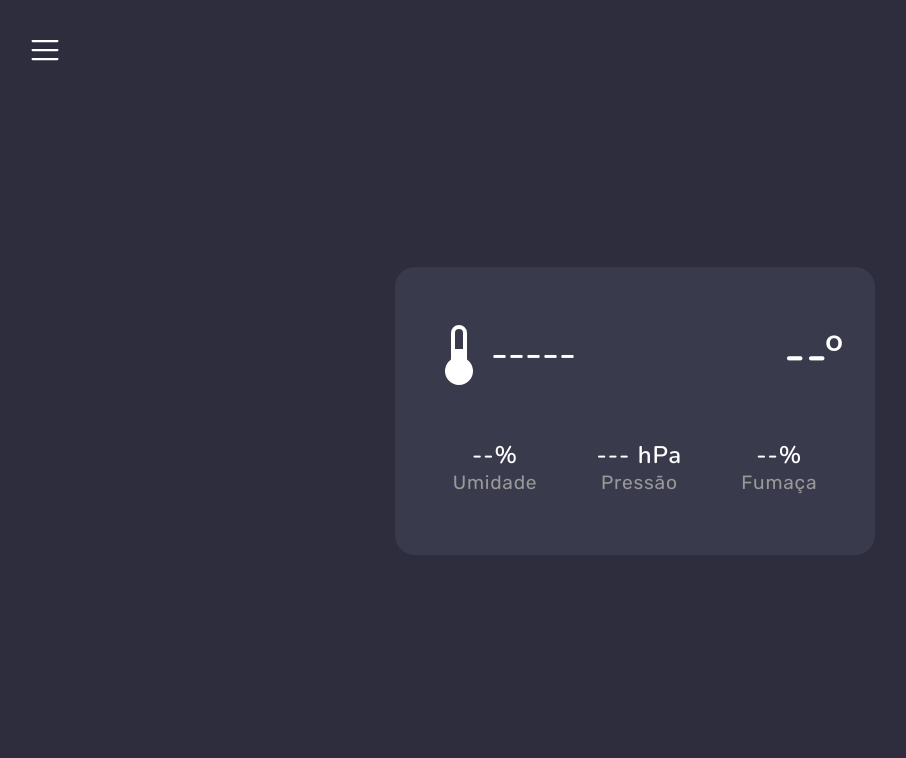
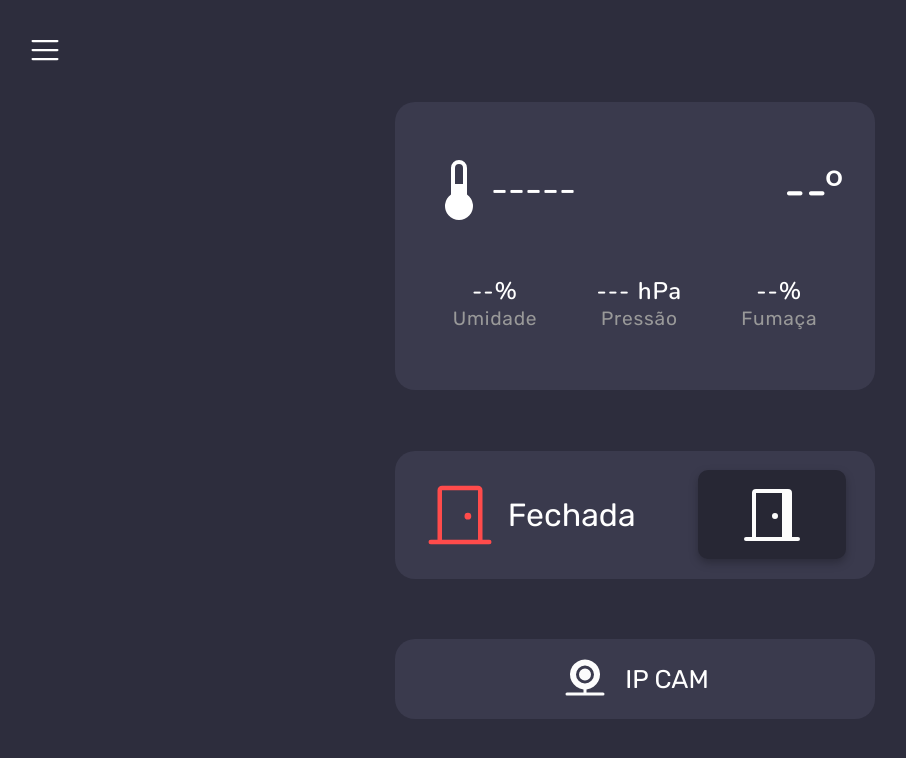
Before and after one commit to dev-rafaelmachado/Goody, a React (Create React App) app in the folder app/: page /dashboard in a window 1280 px wide. Shown: the top 758 px of the page, without its empty margins (5-911 px from the left). Built offline with nearby package versions, Linux system fonts and the light colour scheme; no server answers; the database is empty.

Commit message:
Logic and Style Done

```diff
--- /dev/null
+++ b/app/src/components/Door.js
@@ -0,0 +1,39 @@
+import Style from "../css/components/door.module.css";
+import { Door as DoorIcon, DoorOpen } from "@phosphor-icons/react";
+import useFirebaseValue from "../hooks/useFirebaseValue";
+import { ref, set } from "firebase/database";
+import { db } from "../services/Firebase";
+
+const Door = () => {
+  const statusDoor = useFirebaseValue("/room/components/door/isopen");
+
+  function handdleOpenDoor() {
+    set(ref(db, "/room/components/door/handleopen"), true);
+  }
+
+  return (
+    <div className={Style.box}>
+      <div className={Style.status}>
+        {statusDoor !== true ? (
+          <>
+            <DoorIcon size={"4.5rem"} color="#FF4B4B" /> <h4>Fechada</h4>
+          </>
+        ) : (
+          <>
+            <DoorOpen size={"4.5rem"} color="#A8FF7E" /> <h4>Aberta</h4>
+          </>
+        )}
+      </div>
+
+      {statusDoor !== true ? (
+        <div onClick={handdleOpenDoor} className={Style.open}>
+          <DoorOpen size={"4rem"} color="#fcfcfc" weight="fill" />{" "}
+        </div>
+      ) : (
+        ""
+      )}
+    </div>
+  );
+};
+
+export default Door;
--- /dev/null
+++ b/app/src/components/IPCam.js
@@ -0,0 +1,13 @@
+import Style from "../css/components/ipcam.module.css";
+import { Webcam } from "@phosphor-icons/react";
+
+const Ipcam = () => {
+  return (
+    <div className={Style.box}>
+      <Webcam size={"3rem"} color="#fcfcfc" weight="fill" />
+      <h2>IP CAM</h2>
+    </div>
+  );
+};
+
+export default Ipcam;
--- /dev/null
+++ b/app/src/css/components/door.module.css
@@ -0,0 +1,57 @@
+.box{
+    width: 30rem;
+    height: 8rem;
+    padding: 1.2rem 1.8rem;
+
+    display: flex;
+    align-items: center;
+    justify-content: space-between;
+
+    background: var(--primary-color);
+    border-radius: 20px;
+}
+
+.status{
+    display: flex;
+    align-items: center;
+
+    gap: 12px;
+}
+
+.status h4{
+    font-family: 'Rubik';
+    font-weight: 400;
+    font-size: 2rem;
+    color: #FFFFFF;
+}
+
+.open{
+    width: 35%;
+    height: 100%;
+    border-radius: 10px;
+
+    display: grid;
+    place-items: center;
+
+    background: var(--secundary-color);
+    filter: drop-shadow(0px 4px 4px rgba(0, 0, 0, 0.25));
+    transition: 0.3s ease-in-out;
+}
+
+.open svg{
+    transition: 0.3s ease-in-out;
+}
+
+.open:hover{
+    filter: none;
+    box-shadow: inset 0px 4px 4px rgba(0, 0, 0, 0.25);
+}
+
+.open:hover svg{
+    fill: #a9fda6;
+    transform: scale(1.05);
+}
+
+.open:active{
+    transform: scale(0.4);
+}
--- /dev/null
+++ b/app/src/css/components/ipcam.module.css
@@ -0,0 +1,30 @@
+.box{
+    width: 30rem;
+    height: 5rem;
+
+    background: var(--primary-color);
+    border-radius: 20px;
+
+    display: flex;
+    align-items: center;
+    justify-content: center;
+
+    gap: 1rem;
+    transition: 0.3s ease-in-out;
+}
+
+.box h2{
+    font-family: 'Rubik';
+    font-weight: 400;
+    font-size: 1.6rem;
+    color: #fff;
+}
+
+.box:hover{
+    transform: scale(1.01);
+    filter: drop-shadow(0px 4px 4px rgba(0, 0, 0, 0.25));
+}
+
+.box:active{
+    transform: scale(0.4);
+}
--- a/app/src/hooks/useFetch.js
+++ b/app/src/hooks/useFetch.js
@@ -1,12 +1,13 @@
-import { getDatabase, ref, child, get } from "firebase/database";
+import { ref, child, get } from "firebase/database";
 import { useEffect, useState } from "react";
+import { db } from "../services/Firebase";
 
 const useFetch = (path) => {
   const [data, setData] = useState(null);
   const [isFetching, setIsFetching] = useState(true);
 
   useEffect(() => {
-      const dbRef = ref(getDatabase());
+    const dbRef = ref(db);
     get(child(dbRef, path))
       .then((snapshot) => {
         if (snapshot.exists()) {
@@ -26,5 +27,4 @@ const useFetch = (path) => {
   return { data, isFetching };
 };
 
-
 export default useFetch;
--- a/app/src/hooks/useFirebaseValue.js
+++ b/app/src/hooks/useFirebaseValue.js
@@ -1,11 +1,11 @@
 import { useState, useEffect } from "react";
-import { getDatabase, ref, onValue } from "firebase/database";
-
+import {ref, onValue } from "firebase/database";
+import { db } from "../services/Firebase";
 function useFirebaseValue(path) {
   const [value, setValue] = useState(null);
 
   useEffect(() => {
-    const dbRef = ref(getDatabase(), path);
+    const dbRef = ref(db, path);
     const unsubscribe = onValue(dbRef, (snapshot) => {
       setValue(snapshot.val());
     });
--- a/app/src/pages/Dashboard.js
+++ b/app/src/pages/Dashboard.js
@@ -5,6 +5,8 @@ import useAuth from "../hooks/useAuth";
 import Hallo from "../components/Hallo";
 import Menu from "../components/Menu";
 import TempInfo from "../components/TempInfo";
+import Door from "../components/Door.js";
+import Ipcam from "../components/IPCam";
 
 const Dashboard = () => {
   const { logout } = useAuth();
@@ -17,6 +19,8 @@ const Dashboard = () => {
       </header>
       <main className={Style.main}>
         <TempInfo />
+        <Door />
+        <Ipcam />
       </main>
     </div>
   );
--- a/app/src/services/Firebase.js
+++ b/app/src/services/Firebase.js
@@ -4,6 +4,7 @@ import {
   setPersistence,
   browserLocalPersistence,
 } from "firebase/auth";
+import { getDatabase } from "firebase/database";
 
 const firebaseConfig = {
   apiKey: "AIzaSyAmCnM4buBLharowrBIe5qVONH8_1_L2RQ",
@@ -17,5 +18,6 @@ const firebaseConfig = {
 
 const app = initializeApp(firebaseConfig);
 export const auth = getAuth(app);
+export const db = getDatabase();
 
 setPersistence(auth, browserLocalPersistence);
```
Lines whose indentation alone changed are shown as unchanged.
